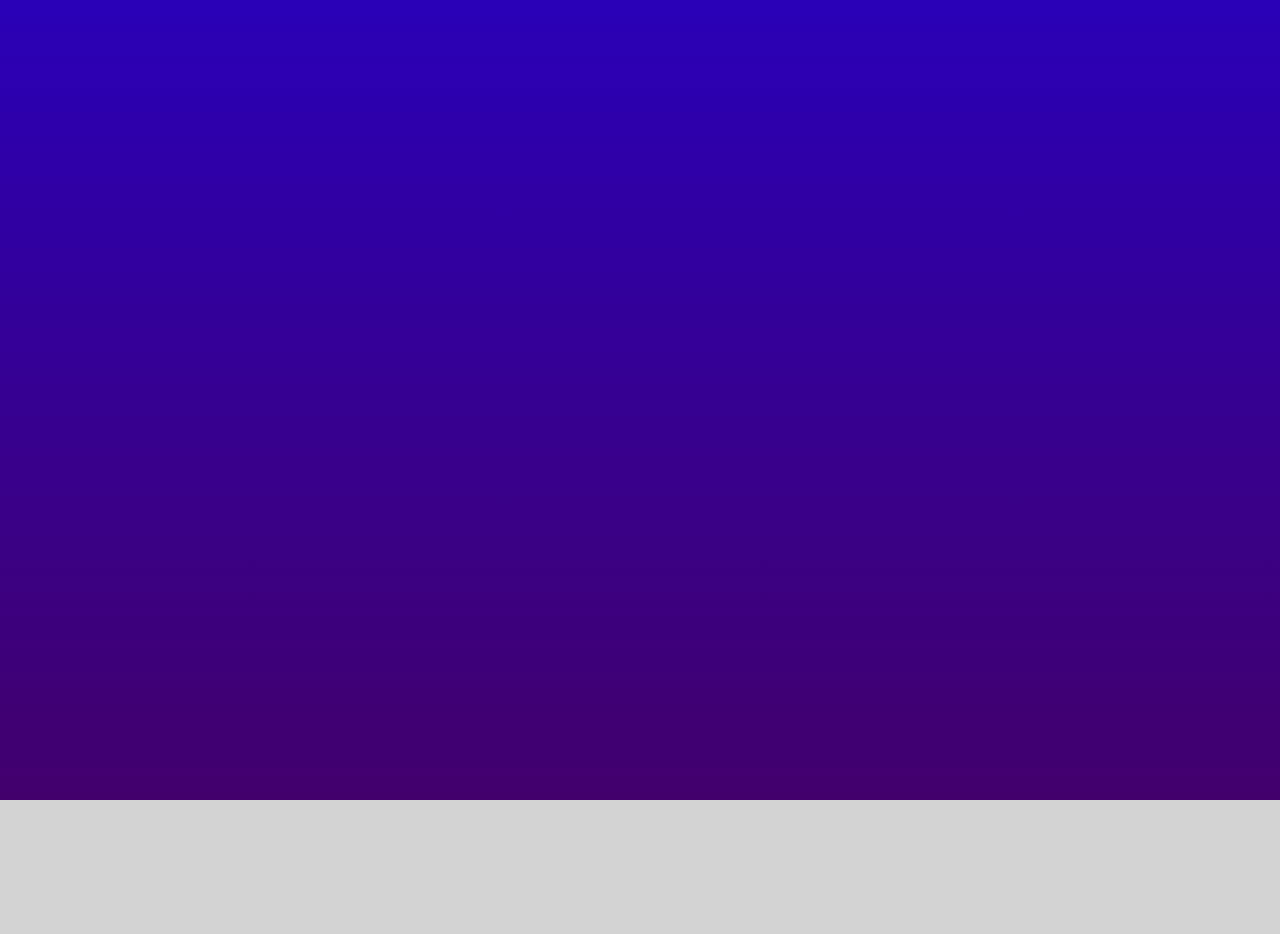
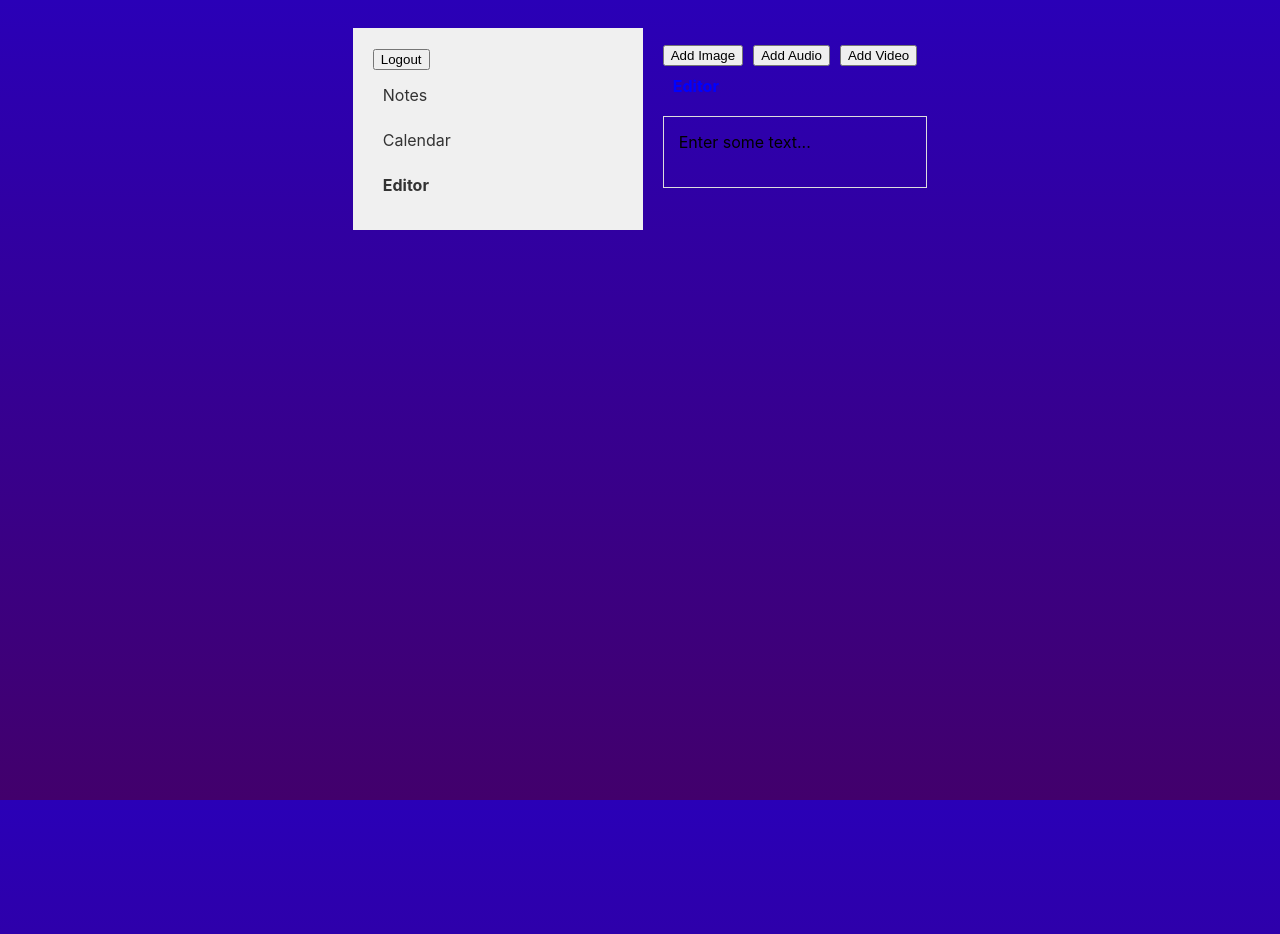
Before and after one commit to xiangchen-stat/MemoMind, a React (Create React App) app: page /Editor in a window 1280 px wide. Before the commit this address had no page. Shown: the top 934 px of the page. Before the commit the page ends 800 px from the top, so only its background shows below. Built offline with nearby package versions, Linux system fonts and the light colour scheme; sample sign-in values are in the browser's storage.

Commit message:
I added a new tab called "Editor" which allows the user to upload media.
This tab will later be integrated with the main note taking page so that the user can simultaneously add images, videos, and audio files while taking notes. This was done using Draft.js and following the tutorial.

```diff
--- a/src/App.js
+++ b/src/App.js
@@ -4,6 +4,7 @@ import LoginSignup from './Components/LoginSignup/LoginSignup';
 import NotesApp from './Components/NotesApp/NotesApp';
 import NoteManager from './Components/NoteManager/NoteManager';
 import Calendar from './Components/Calendar/Calendar';
+import CustomEditor from './Components/NotesApp/CustomEditor';
 import './App.css';
 import Layout from './Components/Layout/Layout';
 import ProtectedRoute from './LoginStore/ProtectedRoute.js';
@@ -25,6 +26,10 @@ function App() {
           <ProtectedRoute>
             <Layout><Calendar /></Layout>
           </ProtectedRoute>} />
+          <Route path="/Editor" element={
+          <ProtectedRoute>
+            <Layout><CustomEditor /></Layout>
+          </ProtectedRoute>} />
       </Routes>
     </Router>
   );
--- a/src/Components/Layout/Layout.js
+++ b/src/Components/Layout/Layout.js
@@ -22,6 +22,7 @@ const Layout = ({ children }) => {
         <button onClick={handleLogout} className="logout-button">Logout</button>
         <NavLink to="/Notes" className="nav-link" activeClassName="active">Notes</NavLink>
         <NavLink to="/Calendar" className="nav-link" activeClassName="active">Calendar</NavLink>
+        <NavLink to="/Editor" className="nav-link" activeClassName="active">Editor</NavLink>
       </div>
       <div className="content">{children}</div>
     </div>
--- /dev/null
+++ b/src/Components/NotesApp/CustomEditor.jsx
@@ -0,0 +1,243 @@
+import React, { Component } from 'react';
+import { NavLink } from 'react-router-dom'; // Import NavLink from react-router-dom
+
+import {
+  AtomicBlockUtils,
+  Editor,
+  EditorState,
+  RichUtils,
+  convertToRaw
+} from 'draft-js';
+
+// import ConsoleButtons from '../../ConsoleButtons';
+
+// import imageFile from './media.png';
+// import audioFile from './media.mp3';
+// import videoFile from './media.mp4';
+
+export default class MediaEditorExample extends Component {
+  constructor(props) {
+    super(props);
+    this.state = {
+      editorState: EditorState.createEmpty(),
+      showURLInput: false,
+      url: '',
+      urlType: ''
+    };
+    this.focus = () => this.refs.editor.focus();
+    this.logContentState = () => {
+      const contentState = this.state.editorState.getCurrentContent();
+      this.props.consoleLog(JSON.stringify(contentState.toJS(), null, 4));
+    };
+    this.logRawContentState = () => {
+      const contentState = this.state.editorState.getCurrentContent();
+      this.props.consoleLog(JSON.stringify(convertToRaw(contentState), null, 4));
+    };
+    this.onChange = (editorState) => this.setState({ editorState });
+    this.onURLChange = (e) => this.setState({ urlValue: e.target.value });
+    this.addAudio = this._addAudio.bind(this);
+    this.addImage = this._addImage.bind(this);
+    this.addVideo = this._addVideo.bind(this);
+    this.confirmMedia = this._confirmMedia.bind(this);
+    this.handleKeyCommand = this._handleKeyCommand.bind(this);
+    this.onURLInputKeyDown = this._onURLInputKeyDown.bind(this);
+  }
+
+  _handleKeyCommand(command) {
+    const {editorState} = this.state;
+    const newState = RichUtils.handleKeyCommand(editorState, command);
+    if (newState) {
+      this.onChange(newState);
+      return true;
+    }
+    return false;
+  }
+
+  _confirmMedia(e) {
+    e.preventDefault();
+    const {editorState, urlValue, urlType} = this.state;
+    const contentState = editorState.getCurrentContent();
+    const contentStateWithEntity = contentState.createEntity(urlType, 'IMMUTABLE', { src: urlValue });
+    const entityKey = contentStateWithEntity.getLastCreatedEntityKey();
+    const newEditorState = EditorState.set(editorState, { currentContent: contentStateWithEntity });
+    this.setState({
+      editorState: AtomicBlockUtils.insertAtomicBlock(newEditorState, entityKey, ' '),
+      showURLInput: false,
+      urlValue: ''
+    }, () => {
+      setTimeout(() => this.focus(), 0);
+    });
+  }
+
+  _onURLInputKeyDown(e) {
+    if (e.which === 13) {
+      this._confirmMedia(e);
+    }
+  }
+
+  _promptForMedia(type) {
+    this.setState({
+      showURLInput: true,
+      urlValue: '',
+      urlType: type
+    }, () => {
+      setTimeout(() => this.refs.url.focus(), 0);
+    });
+  }
+
+  _addAudio() {
+    this._promptForMedia('audio');
+  }
+
+  _addImage() {
+    this._promptForMedia('image');
+  }
+
+  _addVideo() {
+    this._promptForMedia('video');
+  }
+
+  render() {
+    let urlInput;
+    if (this.state.showURLInput) {
+      urlInput = <div style={styles.urlInputContainer}>
+        <input
+          onChange={this.onURLChange}
+          ref="url" style={styles.urlInput}
+          type="text"
+          value={this.state.urlValue}
+          onKeyDown={this.onURLInputKeyDown}
+        />
+        <button className="btn btn-default" onMouseDown={this.confirmMedia}>
+          Confirm
+        </button>
+      </div>;
+    }
+    return (
+      <div style={styles.root}>
+        <div style={{
+          marginBottom: 10
+        }}>
+          {/* Use the buttons to add audio, image, or video. */}
+        </div>
+        <div style={{
+          marginBottom: 10
+        }}>
+          <ul>
+          </ul>
+        </div>
+        <div style={styles.buttons}>
+          <button
+            onMouseDown={this.addImage}
+            className="btn btn-default"
+            style={{ marginRight: 10 }}
+          >
+            Add Image
+          </button>
+          <button
+            onMouseDown={this.addAudio}
+            className="btn btn-default"
+            style={{ marginRight: 10 }}
+          >
+            Add Audio
+          </button>
+          <button
+            onMouseDown={this.addVideo}
+            className="btn btn-default"
+            style={{ marginRight: 10 }}
+          >
+            Add Video
+          </button>
+          {/* Add NavLink to Editor */}
+          <NavLink to="/Editor" className="nav-link" activeClassName="active">Editor</NavLink>
+        </div>
+        {urlInput}
+        <div style={styles.editor} onClick={this.focus}>
+          <Editor
+            blockRendererFn={mediaBlockRenderer}
+            editorState={this.state.editorState}
+            handleKeyCommand={this.handleKeyCommand}
+            onChange={this.onChange}
+            placeholder="Enter some text..."
+            ref="editor"
+          />
+        </div>
+        {/* <ConsoleButtons
+          buttons={[
+            {
+              onClick: this.logContentState,
+              text: "Log ContentState",
+            },
+            {
+              onClick: this.logRawContentState,
+              text: "Log Raw ContentState",
+            },
+            {
+              onClick: this.props.clearConsole,
+              text: "Clear Console",
+            },
+          ]}
+        /> */}
+      </div>
+    );
+  }
+}
+
+function mediaBlockRenderer(block) {
+  if (block.getType() === 'atomic') {
+    return { component: Media, editable: false };
+  }
+  return null;
+}
+
+const Audio = (props) => {
+  return <audio controls src={props.src} style={styles.media}/>;
+};
+
+const Image = (props) => {
+  return <img src={props.src} style={styles.media} alt="Example"/>;
+};
+
+const Video = (props) => {
+  return <video controls src={props.src} style={styles.media}/>;
+};
+
+const Media = (props) => {
+  const entity = props.contentState.getEntity(props.block.getEntityAt(0));
+  const {src} = entity.getData();
+  const type = entity.getType();
+  let media;
+  if (type === 'audio') {
+    media = <Audio src={src}/>;
+  } else if (type === 'image') {
+    media = <Image src={src}/>;
+  } else if (type === 'video') {
+    media = <Video src={src}/>;
+  }
+  return media;
+};
+
+const styles = {
+  buttons: {
+    marginBottom: 10
+  },
+  urlInputContainer: {
+    marginBottom: 10
+  },
+  urlInput: {
+    marginRight: 10,
+    padding: 3
+  },
+  editor: {
+    border: '1px solid #ddd',
+    cursor: 'text',
+    padding: '15px'
+  },
+  button: {
+    marginTop: 10,
+    textAlign: 'center'
+  },
+  media: {
+    width: '100%'
+  }
+};
--- a/src/Components/NotesApp/NotesApp.jsx
+++ b/src/Components/NotesApp/NotesApp.jsx
@@ -1,4 +1,4 @@
-import React from 'react';
+// import React from 'react';
 import { useState, useEffect } from 'react';
 import './NotesApp.css';
 import { NavLink } from 'react-router-dom'; // Import Link at the top
@@ -150,7 +150,7 @@ const NotesApp = () => {
                   value={content}
                   onChange={(event)=>
                     setContent(event.target.value)}
-                  placeholder="Content"
+                  placeholder="test"
                   rows={10}
                   required
                 ></textarea>
```
